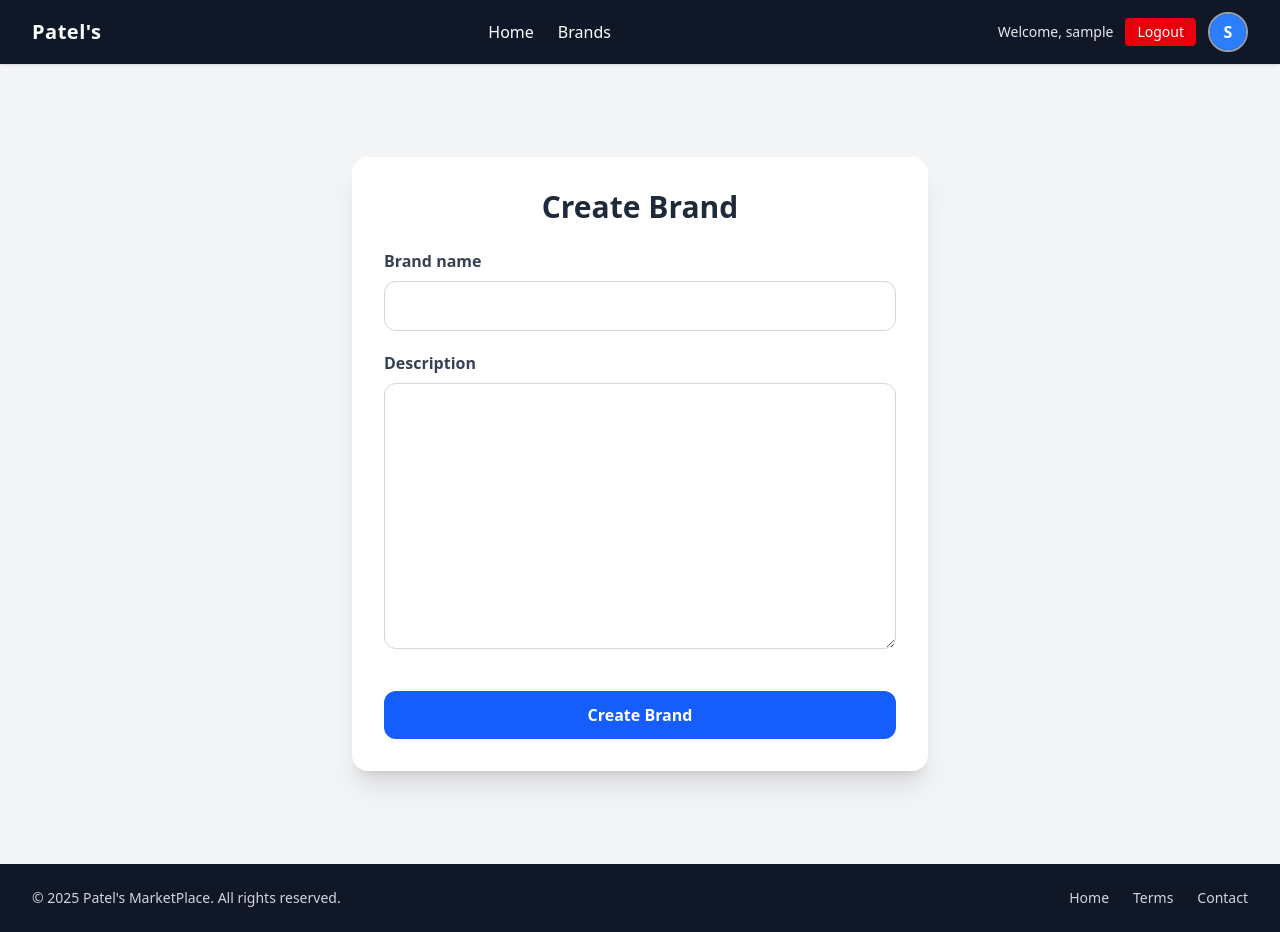
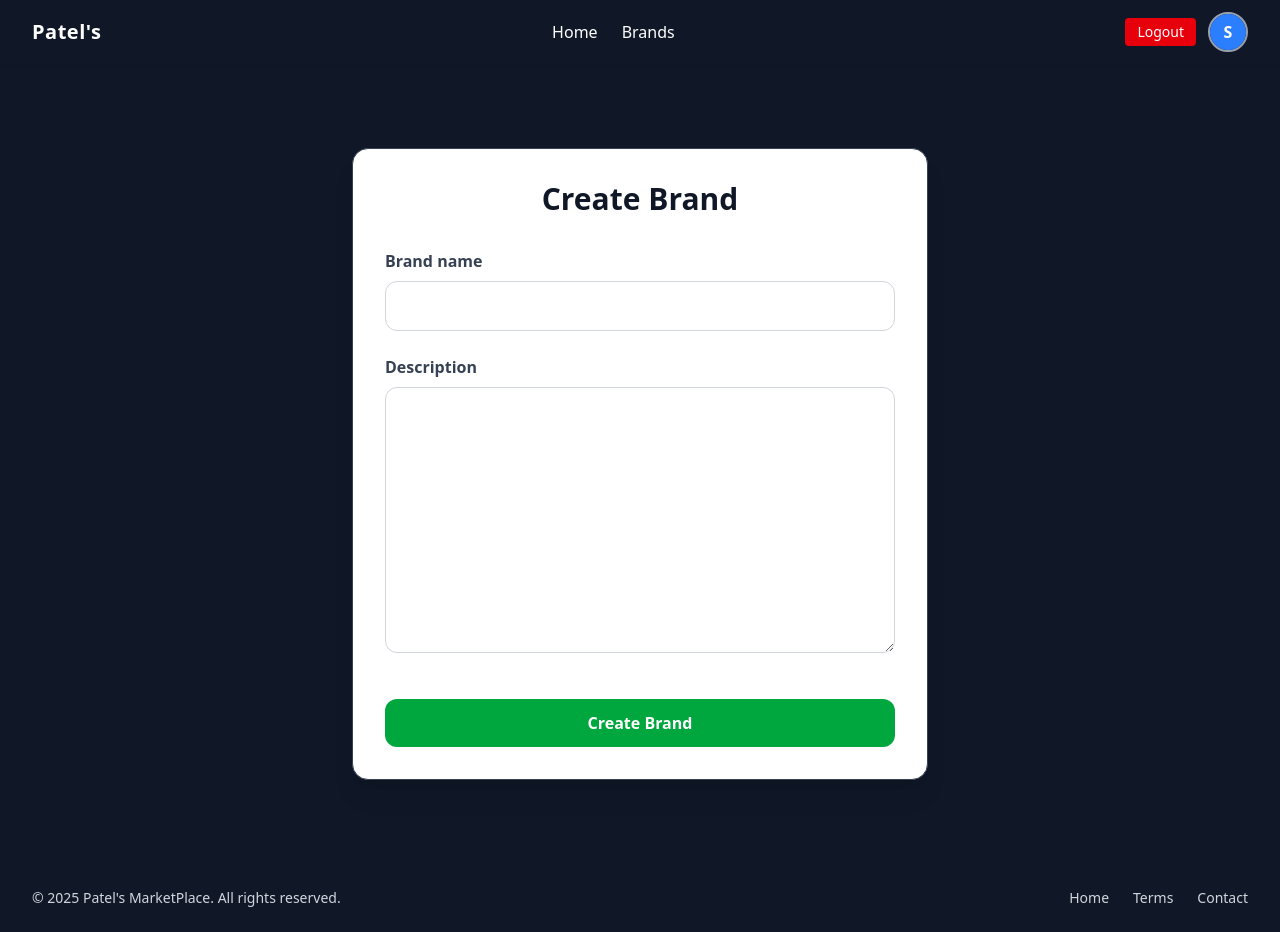
Before and after one commit to Harshil-2193/MarketPlace-Django, a Django app: page /create_brand/ in a window 1280 px wide. Run offline with Django 5.2, Linux system fonts and the light colour scheme; the visitor is signed in with stand-in values (Sample User, id 1).

```diff
--- a/portal/backend.py
+++ b/portal/backend.py
@@ -9,7 +9,6 @@ class EmailOrUsernameBackend(ModelBackend):
             user = User.objects.filter(Q(username__iexact=username) | Q(email__iexact=username)).first()
         except User.DoesNotExist:
             return None
-
         if user is not None and user.check_password(password):
             return user
         return None
--- a/portal/forms.py
+++ b/portal/forms.py
@@ -7,7 +7,7 @@ from django.contrib.auth.forms import UserCreationForm, AuthenticationForm
 class UserCombinedProfileForm(forms.Form):
 
     username = forms.CharField(max_length=150, required=True, label='Username')
-    email = forms.EmailField(required=True, label='Email')
+    email = forms.EmailField(required=True, label='Email', disabled=True, help_text="Email cannot be changed.")
     name = forms.CharField(max_length=50, required=True, label='Name')
     role = forms.ChoiceField(choices=UserProfile.userRole, label='Role', disabled=True, help_text="Role cannot be changed after creation")
 
@@ -19,6 +19,9 @@ class UserCombinedProfileForm(forms.Form):
         if user_instance:
             self.fields['username'].initial = user_instance.username
             self.fields['email'].initial = user_instance.email
+            self.fields['email'].widget.attrs.update({
+                'style': 'opacity: 0.9; cursor: not-allowed;  color: #888;'
+            })
         if profile_instance:
             self.fields['name'].initial = profile_instance.name
             self.fields['role'].initial = profile_instance.role
@@ -146,5 +149,5 @@ class CategoryForm(forms.ModelForm):
         model = Category
         fields = ['category_name', 'category_description']
         widgets = {
-            'description': forms.Textarea(attrs={'rows': 4, 'cols': 40}),
+            'category_description': forms.Textarea(attrs={'rows': 4, 'cols': 40}),
         }
--- a/portal/urls.py
+++ b/portal/urls.py
@@ -29,4 +29,6 @@ urlpatterns = [
     path('search/',views.search_products_view, name="search_products"),
     path('my_products/search/',views.search_my_products_view, name="search_myproducts"),
 
+
+
 ]
--- a/portal/views.py
+++ b/portal/views.py
@@ -26,7 +26,7 @@ def get_userRole(request):
             return None
     return None
 
-# Login And Register
+#Login And Register
 def login_view(request):
     if request.user.is_authenticated:
         messages.info(request, "You are already logged in.")
@@ -113,7 +113,7 @@ def logout_view(request):
         messages.info(request,"You are not logged in")
     return redirect('portal')
 
-# Dashboard
+#Dashboard
 def portal(request):
     reset_queries()
     # start = time.time()
@@ -128,9 +128,9 @@ def portal(request):
         #     _ = p.brand.brand_name
         #     _ = p.owner.user.email
 
-        # PAgination
+        # Pagination
         page = request.GET.get('page', 1)
-        paginator = Paginator(products,12)
+        paginator = Paginator(products,6)
 
         try:
             paginated_products = paginator.page(page)
@@ -138,6 +138,7 @@ def portal(request):
             paginated_products = paginator.page(1)
         except EmptyPage:
             paginated_products = paginator.page(paginator.num_pages)
+
 
     except Exception as e:
         logger.error(f"Error in Products View: {str(e)}")
@@ -151,42 +152,8 @@ def portal(request):
     #     # print(q['sql'])
     return render(request, 'portal/dashboard.html', {'products': paginated_products,'title': 'Dashboard', 'heading': 'Products','show_actions':False, 'role':get_userRole(request)})
 
-@login_required(login_url='login_page')
-def create_category_view(request):
 
-    user_profile = UserProfile.objects.filter(user = request.user).first()
-
-    if not user_profile:
-        logger.warning(f"No user profile found for user: {request.user}")
-        messages.error(request, "User profile not found.")
-        return redirect('portal')
-
-    if user_profile.role != 'seller':
-        logger.warning(f"Unauthorized access by user {request.user} with role {user_profile.role}")
-        messages.error(request, "Only sellers can view their brands.")
-        return redirect('portal')
-
-    if request.method == "POST":
-        form = CategoryForm(request.POST)
-        if form.is_valid():
-            try:
-                category = form.save()
-                messages.success(request, "Category created successfully.")
-                logger.info(f"Category created by user {request.user}")
-                return redirect('portal')
-            except Exception as e:
-                logger.exception(f"Exception occurred while saving category by user {request.user}: {e}")
-                messages.error(request, f"Error creating category: {e}")
-                return redirect('create_category_page')
-        else:
-            logger.warning(f"Form errors while creating category by user {request.user}: {form.errors}")
-            messages.error(request, f"{form.errors}")
-            return redirect('create_category_page')
-    else:
-        form = CategoryForm()
-    return render(request, 'portal/create_category.html', {'categoryForm': form})
-
-# Product
+#Product
 @login_required(login_url='login_page')
 def create_product_view(request):
 
@@ -235,6 +202,15 @@ def my_products_view(request):
 
         products = Product.objects.select_related('brand','owner__user').filter(owner=user_profile).order_by('-product_id')
 
+        page = request.GET.get('page',1)
+        paginator = Paginator(products, 6)
+
+        try:
+            paginated_products = paginator.page(page)
+        except PageNotAnInteger:
+            paginated_products = paginator.page(1)
+        except EmptyPage:
+            paginated_products = paginator.page(paginator.num_pages)
         # for p in products:
         #     print(p.brand.brand_name)  # accesses foreign key
         #     print(p.owner.user.email)  # nested foreign key
@@ -254,7 +230,7 @@ def my_products_view(request):
         #         "queries": connection.queries,
         #         "time_taken": end - start
         #     })
-        return render(request, 'portal/dashboard.html', {'products': products,'title': 'My Products_', 'heading': 'My Products','show_actions': True})
+        return render(request, 'portal/dashboard.html', {'products': paginated_products,'title': 'My Products_', 'heading': 'My Products','show_actions': True})
 
     except UserProfile.DoesNotExist:
         messages.error(request, "User profile not found.")
@@ -329,7 +305,7 @@ def product_details_view(request, product_id):
         messages.error(request, "Something went wrong while fetching product details.")
         return redirect('portal')
 
-# Brand
+#Brand
 @login_required(login_url='login_page')
 def create_brand_view(request):
     if request.method == "POST":
@@ -466,12 +442,43 @@ def brand_products_view(request, brand_name):
         messages.error(request,"Something went wrong while fetching brand products.")
         return render(request,'poral/all_brands.html', {'brands': [], 'error': 'Something went wrong while fetching brand products.'})
 
-# Category
+#Category
 @login_required(login_url='login_page')
 def create_category_view(request):
-    return render(request, 'portal/create_category.html')
 
-# Profile
+    user_profile = UserProfile.objects.filter(user = request.user).first()
+
+    if not user_profile:
+        logger.warning(f"No user profile found for user: {request.user}")
+        messages.error(request, "User profile not found.")
+        return redirect('portal')
+
+    if user_profile.role != 'seller':
+        logger.warning(f"Unauthorized access by user {request.user} with role {user_profile.role}")
+        messages.error(request, "Only sellers can view their brands.")
+        return redirect('portal')
+
+    if request.method == "POST":
+        form = CategoryForm(request.POST)
+        if form.is_valid():
+            try:
+                category = form.save()
+                messages.success(request, "Category created successfully.")
+                logger.info(f"Category created by user {request.user}")
+                return redirect('portal')
+            except Exception as e:
+                logger.exception(f"Exception occurred while saving category by user {request.user}: {e}")
+                messages.error(request, f"Error creating category: {e}")
+                return redirect('create_category_page')
+        else:
+            logger.warning(f"Form errors while creating category by user {request.user}: {form.errors}")
+            messages.error(request, f"{form.errors}")
+            return redirect('create_category_page')
+    else:
+        form = CategoryForm()
+    return render(request, 'portal/create_category.html', {'categoryForm': form})
+
+#Profile
 @login_required(login_url='login_page')
 def view_profile_view(request):
     try:
--- a/templates/includes/header.html
+++ b/templates/includes/header.html
@@ -8,19 +8,19 @@
 
 
       <div class="flex items-center space-x-6">
-        <a href="{% url "portal" %}" class="hover:text-blue-400 transition">Home</a>
-        <a href="{% url "all_brands_page" %}" class="hover:text-blue-400 transition">Brands</a>
+        <a href="{% url "portal" %}" class="transition {% if request.resolver_match.url_name == 'portal' %}text-blue-400 {% else %}hover:text-blue-400 {% endif %}">Home</a>
+        <a href="{% url "all_brands_page" %}" class="transition {% if request.resolver_match.url_name == 'all_brands_page' %}text-blue-400 {% else %}hover:text-blue-400 {% endif %}">Brands</a>
         {% if request.user.is_authenticated and role == 'seller' %}
-          <a href="{% url "my_brands_page" %}" class="hover:text-blue-400 transition">My Brands</a>
-          <a href="{% url "create_product_page" %}" class="hover:text-blue-400 transition">Register Product</a>
-          <a href="{% url "my_products_page" %}" class="hover:text-blue-400 transition">My Products</a>
-          <a href="{% url "create_brand_page" %}" class="hover:text-blue-400 transition">Create Brand</a>
+          <a href="{% url "my_brands_page" %}" class="transition {% if request.resolver_match.url_name == 'my_brands_page' %}text-blue-400 {% else %}hover:text-blue-400 {% endif %}">My Brands</a>
+          <a href="{% url "my_products_page" %}" class=" transition {% if request.resolver_match.url_name == 'my_products_page' %}text-blue-400 {% else %}hover:text-blue-400 {% endif %}">My Products</a>
+          <a href="{% url "create_product_page" %}" class=" transition {% if request.resolver_match.url_name == 'create_product_page' %}text-blue-400 {% else %}hover:text-blue-400 {% endif %}">Register Product</a>
+          <a href="{% url "create_brand_page" %}" class=" transition {% if request.resolver_match.url_name == 'create_brand_page' %}text-blue-400 {% else %}hover:text-blue-400 {% endif %}">Create Brand</a>
         {% endif %}
       </div>
 
       <div class="flex items-center space-x-3">
         {% if request.user.is_authenticated %}
-          <span class="text-sm text-gray-200">Welcome, {{ request.user.username }}</span>
+          {% comment %} <span class="text-sm text-gray-200">Welcome, {{ request.user.username }}</span> {% endcomment %}
           <form action="{% url "logout_page" %}" method="post">
             {% csrf_token %}
             <button type="submit" class="bg-red-600 hover:bg-red-700 text-white text-sm px-3 py-1 rounded transition">Logout</button>
@@ -54,7 +54,16 @@
     <a href="#" class="block text-white hover:text-blue-400">About</a>
     <a href="#" class="block text-white hover:text-blue-400">Services</a>
     <a href="#" class="block text-white hover:text-blue-400">Contact</a>
-    <a href="#" class="block bg-blue-600 text-white px-3 py-1 rounded mt-2 hover:bg-blue-700">Login</a>
-    <a href="#" class="block bg-green-600 text-white px-3 py-1 rounded hover:bg-green-700">Register</a>
+    {% if request.user.is_authenticated %}
+        <form action="{% url 'logout_page' %}" method="post">
+          {% csrf_token %}
+          <button type="submit" class="block w-full text-left bg-red-600 text-white px-3 py-1 rounded hover:bg-red-700">Logout</button>
+        </form>
+        <a href="{% url 'view_profile_page' %}" class="block text-white hover:text-blue-400">Profile</a>
+    {% else %}
+          <a href="{% url 'login_page' %}" class="block bg-blue-600 text-white px-3 py-1 rounded hover:bg-blue-700">Login</a>
+          <a href="{% url 'register_page' %}" class="block bg-green-600 text-white px-3 py-1 rounded hover:bg-green-700">Register</a>
+    {% endif %}
+
   </div>
 </nav>
--- a/templates/layout.html
+++ b/templates/layout.html
@@ -5,6 +5,7 @@
     <meta name="viewport" content="width=device-width, initial-scale=1.0">
     <title>{% block title %}{% endblock title %}</title>
     <script src="https://cdn.jsdelivr.net/npm/@tailwindcss/browser@4"></script>
+    {% comment %} <script src="https://unpkg.com/htmx.org@1.9.10" integrity="sha384-D1Kt99CQgS4G6kC8Omo7yF4jI/R+eB15F6pT5M8W6A7R+4K3O7fF4z+x3A3" crossorigin="anonymous"></script> {% endcomment %}
 </head>
 <body class="flex flex-col min-h-screen bg-gray-500">
     {% include "includes/header.html" %}
--- a/templates/portal/create_brand.html
+++ b/templates/portal/create_brand.html
@@ -1,20 +1,23 @@
 {% extends "layout.html" %}
 {% load form_filters %}
 
-{% block title %}{{title}}{% endblock title %}
+{% block title %}{{ title }}{% endblock title %}
 
 {% block content %}
-<section class="flex justify-center items-center min-h-screen bg-gray-100 px-4 py-8">
-    <div class="w-full max-w-xl bg-white shadow-xl rounded-2xl p-8">
-        <h2 class="text-3xl font-bold text-center text-gray-800 mb-6"> {{heading}}</h2>
+<section class="bg-gray-900 dark:bg-gray-950 min-h-screen flex items-center justify-center py-10 px-4">
+    <div class="w-full max-w-xl bg-white dark:bg-gray-900 border border-gray-700 rounded-2xl shadow-xl p-8">
+        <h2 class="text-3xl font-bold text-center text-gray-900 dark:text-white mb-8">
+            {{ heading }}
+        </h2>
 
         <form method="post">
             {% csrf_token %}
 
             {% for field in brand %}
-                <div class="mb-5">
-                    <label for="{{ field.id_for_label }}" class="block mb-2 text-gray-700 font-semibold">{{ field.label }}</label>
-                    {{ field|add_class:'form-control w-full p-3 border border-gray-300 rounded-xl focus:ring-2 focus:ring-blue-400 focus:outline-none' }}
+                <div class="mb-6">
+                    <label for="{{ field.id_for_label }}" class="block mb-2 text-gray-700 dark:text-gray-300 font-semibold">{{ field.label }}</label>
+                    {{ field|add_class:'w-full p-3 rounded-xl border border-gray-300 dark:border-gray-600 bg-white dark:bg-gray-800 text-gray-900 dark:text-white focus:ring-2 focus:ring-blue-500 focus:outline-none' }}
+
                     {% if field.errors %}
                         <p class="text-sm text-red-600 mt-1">{{ field.errors.0 }}</p>
                     {% endif %}
@@ -22,8 +25,8 @@
             {% endfor %}
 
             <div class="pt-4">
-                <button type="submit" class="w-full bg-blue-600 text-white font-bold py-3 rounded-xl hover:bg-blue-700 transition duration-300">
-                    {{heading}}
+                <button type="submit" class="w-full bg-green-600 hover:bg-green-700 text-white font-bold py-3 rounded-xl transition duration-300">
+                    {{ heading }}
                 </button>
             </div>
         </form>
```
Also changed, not shown: static/js/index.js (+23 -2 lines), templates/portal/create_category.html (+9 -8 lines), templates/portal/create_product.html (+14 -10 lines), templates/portal/dashboard.html (+8 -16 lines), templates/portal/partials/product_grid.html (added, +54 -0 lines).
